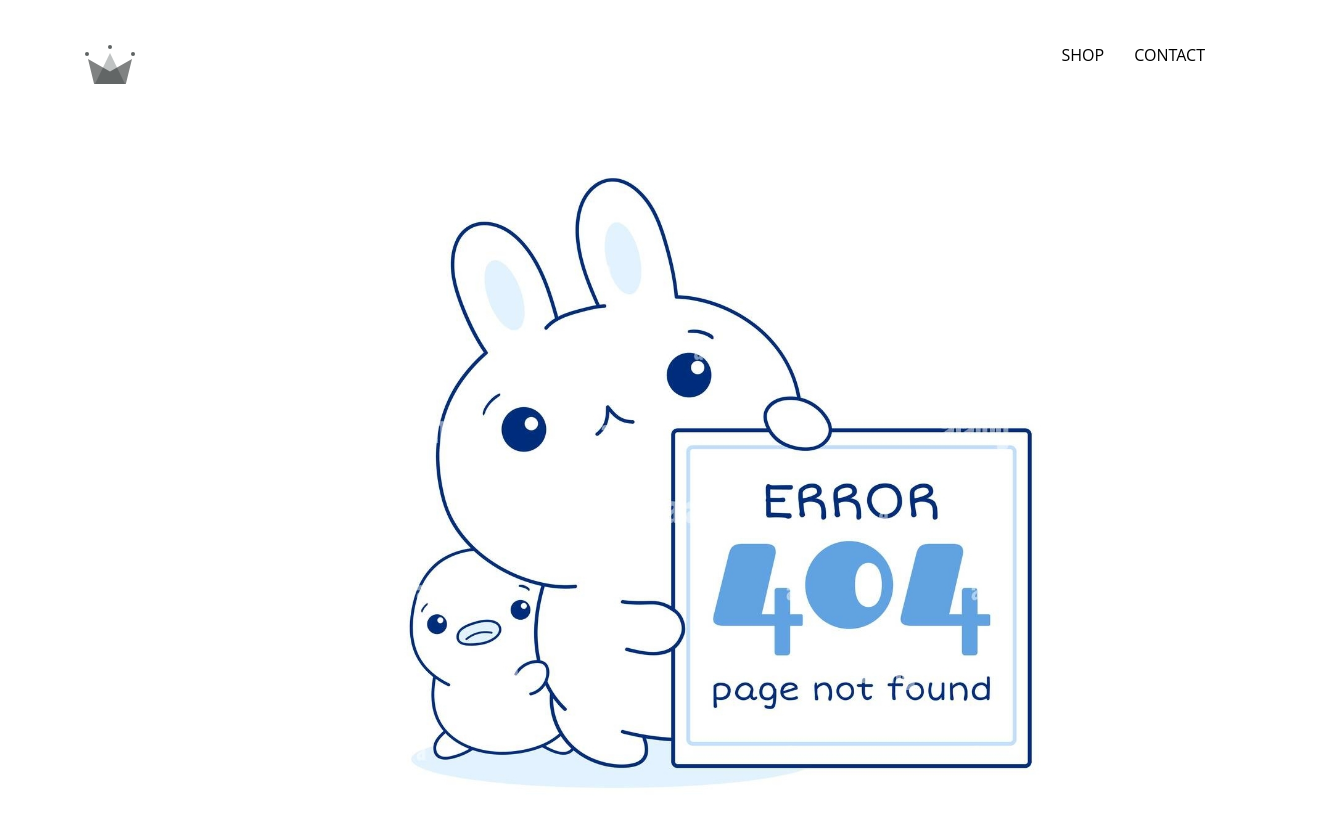
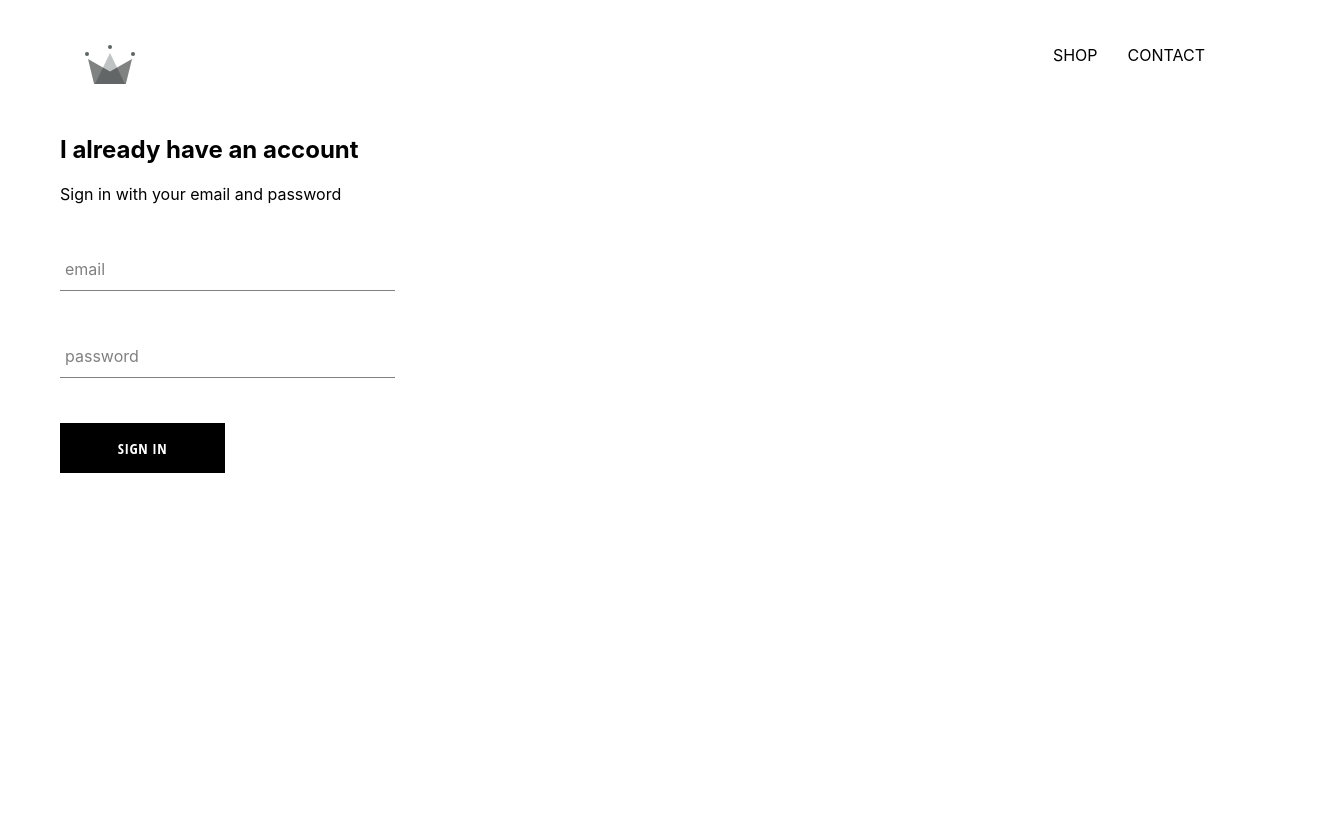
Before and after one commit to Dikshant09/crwn-clothing, a React (Create React App) app: page /signin in a window 1280 px wide. Shown: the top 826 px of the page, 1340 px wide, since content can reach past the window. After the commit the page ends 800 px from the top, so only its background shows below. Built offline with nearby package versions, Linux system fonts and the light colour scheme.

Commit message:
added sign in page

```diff
--- a/src/App.js
+++ b/src/App.js
@@ -4,6 +4,7 @@
 import ErrorPage from './components/ErrorPage/error.component';
 import ShopPage from './pages/shop/shop.component.jsx';
 import Header from './components/header/header.component.jsx';
+import SignInAndSignUp from './pages/sign-in-and-sign-up/sign-in-and-sign-up.component.jsx';
 
 const HatsPage = () => (
   <div>
@@ -20,6 +21,7 @@
       <Route path="/" element={<HomePage /> } />
       <Route path="/hats" element={<HatsPage /> } />
       <Route path="/shop" element={<ShopPage /> } />
+      <Route path="/signin" element={<SignInAndSignUp /> } />
       <Route path="*" element={<ErrorPage /> } />
       </Routes>
     </div>
--- a/src/components/collection-item/collection-item.styles.scss
+++ b/src/components/collection-item/collection-item.styles.scss
@@ -11,6 +11,7 @@
         background-size: cover;
         background-position: center;
         margin-bottom: 5px;
+        border-radius: 7px;
     }
 
     .collection-footer{
--- /dev/null
+++ b/src/components/custom-button/custom-button.component.jsx
@@ -0,0 +1,11 @@
+import React from 'react';
+
+import './custom-button.styles.scss';
+
+const CustomButton = ({ children, ...otherProps }) => (
+    <button className="custom-button" {...otherProps}>
+        {children}
+    </button>
+);
+
+export default CustomButton;
--- /dev/null
+++ b/src/components/custom-button/custom-button.styles.scss
@@ -0,0 +1,22 @@
+.custom-button{
+    min-width: 165px;
+    width: auto;
+    height: 50px;
+    letter-spacing: 0.5px;
+    line-height: 50px;
+    padding: 0 35px;
+    font-size: 15px;
+    background-color: black;
+    color: white;
+    text-transform: uppercase;
+    font-family: 'Open Sans Condensed';
+    font-weight: 'bolder';
+    border: none;
+    cursor: pointer;
+
+    &:hover{
+        background-color: white;
+        color: black;
+        border: 1px solid black;
+    }
+}
--- /dev/null
+++ b/src/components/form-input/form-input.component.jsx
@@ -0,0 +1,17 @@
+import React from 'react';
+
+import './form-input.styles.scss';
+
+const FormInput = ({ handleChange, label, ...otherProps }) => (
+    <div className="group">
+        <input className="form-input" onChange={ handleChange } {...otherProps}/>
+        {label ?(
+            <label className={`${ otherProps.value.length ? 'shrink' : ''} form-input-label`}>
+                {label}
+            </label>
+            ) : null
+        }
+    </div>
+)
+
+export default FormInput;
--- /dev/null
+++ b/src/components/form-input/form-input.styles.scss
@@ -0,0 +1,52 @@
+$sub-color: grey;
+$main-color: black;
+
+@mixin shrinkLabel {
+    top: -14px;
+    font-size: 12px;
+    color: $main-color;
+}
+
+.group{
+    position: relative;
+    margin: 45px 0;
+
+    .form-input{
+        background: none;
+        background-color: white;
+        color: $sub-color;
+        font-size: 18px;
+        padding: 10px 10px 10px 5px;
+        display: block;
+        width: 100%;
+        border: none;
+        border-radius: 0;
+        border-bottom: 1px solid $sub-color;
+
+        &:focus{
+            outline: none;
+        }
+
+        &:focus~ .form-input-label{
+            @include shrinkLabel();
+        }
+    }
+
+    input[type='password']{
+        letter-spacing: 0.3em;
+    }
+
+    .form-input-label{
+        color: $sub-color;
+        font-size: 16px;
+        font-weight: normal;
+        position: absolute;
+        pointer-events: none;
+        left: 5px;
+        top: 10px;
+        transition: 300ms ease all;
+        &.shrink{
+            @include shrinkLabel();
+        }
+    }
+}
--- a/src/components/menu-item/menu-item.styles.scss
+++ b/src/components/menu-item/menu-item.styles.scss
@@ -10,6 +10,7 @@
   background-position: center;
   background-size: cover;
   overflow: hidden;
+  border-radius: 7px;
 
   &:hover{
     cursor: pointer;
--- /dev/null
+++ b/src/components/sign-in/sign-in.component.jsx
@@ -0,0 +1,59 @@
+import React from 'react';
+import CustomButton from '../custom-button/custom-button.component';
+import FormInput from '../form-input/form-input.component';
+import './sign-in.styles.scss';
+
+class SignIn extends React.Component {
+    constructor(props){
+        super(props);
+
+        this.state = {
+            email: '',
+            password: ''
+        }
+    }
+
+    handleSubmit = event => {
+        event.preventDefault();
+
+        this.setState({ email: '', password: '' });
+    }
+
+    handleChange = event => {
+        const { value, name } = event.target;
+        this.setState({[name]: value});
+    }
+
+    render(){
+        return (
+            <div className="sign-in">
+                <h2>I already have an account</h2>
+                <span>Sign in with your email and password</span>
+
+                <form onSubmit={ this.handleSubmit }>
+                    <FormInput
+                    type="email"
+                    name="email"
+                    handleChange = { this.handleChange }
+                    value = {this.state.email}
+                    label="email"
+                    required/>
+                    {/* <label>Email</label> */}
+
+                    <FormInput
+                    type="password"
+                    name="password"
+                    handleChange = { this.handleChange }
+                    value = { this.state.password }
+                    label="password"
+                    required/>
+                    {/* <label>Password</label> */}
+
+                    <CustomButton type="submit">SIGN IN</CustomButton>
+                </form>
+            </div>
+        );
+    }
+}
+
+export default SignIn;
--- /dev/null
+++ b/src/components/sign-in/sign-in.styles.scss
@@ -0,0 +1,9 @@
+.sign-in{
+    width: 40vh;
+    display: flex;
+    flex-direction: column;
+
+    .title{
+        margin: 10px 0;
+    }
+}
--- /dev/null
+++ b/src/pages/sign-in-and-sign-up/sign-in-and-sign-up.component.jsx
@@ -0,0 +1,9 @@
+import React from 'react';
+import SignIn from '../../components/sign-in/sign-in.component';
+import './sign-in-and-sign-up.styles.scss';
+
+const SignInAndSignUp = () => (
+    <div className="sign-in-and-sign-up"><SignIn /></div>
+);
+
+export default SignInAndSignUp;
```
Also changed, not shown: src/index.js (+18 -4 lines), src/pages/sign-in-and-sign-up/sign-in-and-sign-up.styles.scss (added).
